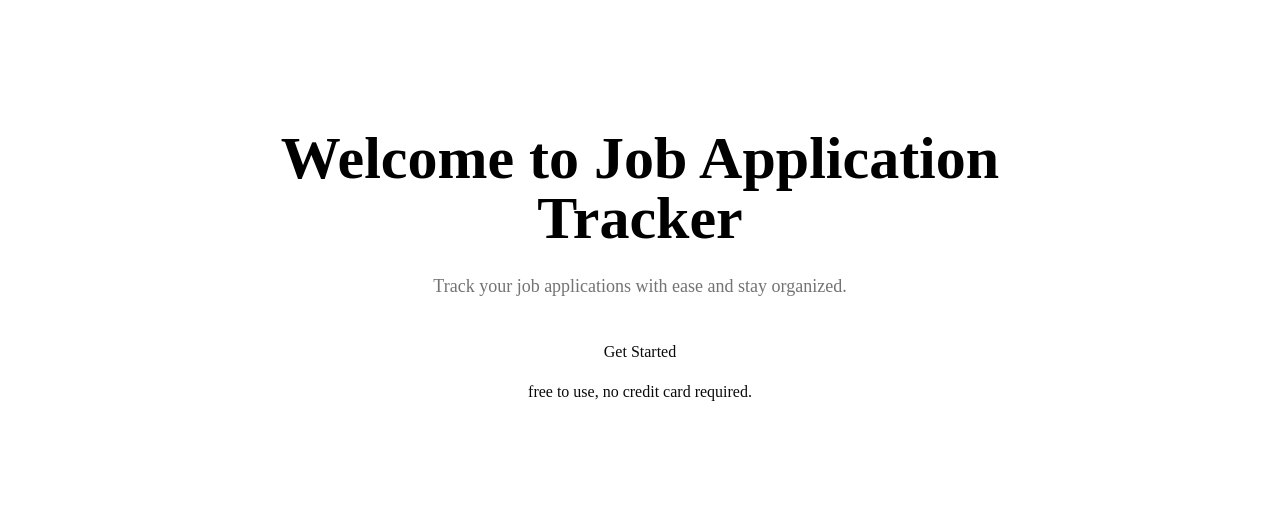
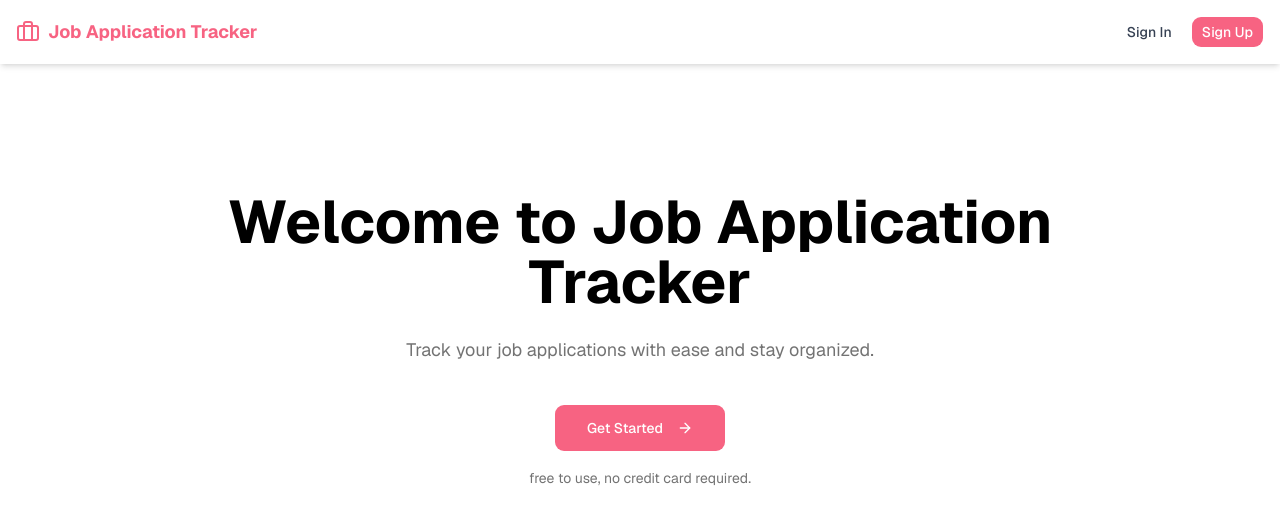
Before and after one commit to MChoir24/job-application-tracker, a Next.js app: page / in a window 1280 px wide. Shown: the top 524 px of the page. Built offline with nearby package versions, Linux system fonts and the light colour scheme.

Commit message:
feat: add layout, navbar, and authentication pages with styling updates

```diff
--- /dev/null
+++ b/app/(auth)/layout.tsx
@@ -0,0 +1,7 @@
+export default function layout({ children }: { children: React.ReactNode }) {
+  return (
+    <div className="flex min-h-screen flex-col items-center justify-center">
+      {children}
+    </div>
+  );
+}
--- /dev/null
+++ b/app/(auth)/sign-in/page.tsx
@@ -0,0 +1,3 @@
+export default function SignIn() {
+  return <h1 className="text-2xl font-bold">Sign In Page</h1>;
+}
--- /dev/null
+++ b/app/(auth)/sign-up/page.tsx
@@ -0,0 +1,3 @@
+export default function SignUp() {
+  return <h1 className="text-2xl font-bold">Sign Up Page</h1>;
+}
--- a/app/globals.css
+++ b/app/globals.css
@@ -1,14 +1,12 @@
 @import "tailwindcss";
 @import "tw-animate-css";
-@import "shadcn/tailwind.css";
-/* @import "tw-animate-css"; */
 
 @custom-variant dark (&:is(.dark *));
 
 @theme inline {
   --color-background: var(--background);
   --color-foreground: var(--foreground);
-  --font-sans: var(--font-sans);
+  --font-sans: var(--font-geist-sans);
   --font-mono: var(--font-geist-mono);
   --color-sidebar-ring: var(--sidebar-ring);
   --color-sidebar-border: var(--sidebar-border);
@@ -43,45 +41,41 @@
   --radius-md: calc(var(--radius) - 2px);
   --radius-lg: var(--radius);
   --radius-xl: calc(var(--radius) + 4px);
-  --font-heading: var(--font-sans);
-  --radius-2xl: calc(var(--radius) * 1.8);
-  --radius-3xl: calc(var(--radius) * 2.2);
-  --radius-4xl: calc(var(--radius) * 2.6);
 }
 
 :root {
   --radius: 0.625rem;
+  --background: oklch(1 0 0);
+  --foreground: oklch(0.145 0 0);
   --card: oklch(1 0 0);
   --card-foreground: oklch(0.145 0 0);
   --popover: oklch(1 0 0);
   --popover-foreground: oklch(0.145 0 0);
-  --primary: oklch(0.205 0 0);
-  --primary-foreground: oklch(0.985 0 0);
+  --primary: #f76382;
+  --primary-foreground: oklch(1 0 0);
   --secondary: oklch(0.97 0 0);
-  --secondary-foreground: oklch(0.205 0 0);
+  --secondary-foreground: oklch(0.145 0 0);
   --muted: oklch(0.97 0 0);
   --muted-foreground: oklch(0.556 0 0);
-  --accent: oklch(0.97 0 0);
-  --accent-foreground: oklch(0.205 0 0);
+  --accent: oklch(0.98 0.01 340);
+  --accent-foreground: #f76382;
   --destructive: oklch(0.577 0.245 27.325);
   --border: oklch(0.922 0 0);
   --input: oklch(0.922 0 0);
-  --ring: oklch(0.708 0 0);
-  --chart-1: oklch(0.87 0 0);
-  --chart-2: oklch(0.556 0 0);
-  --chart-3: oklch(0.439 0 0);
-  --chart-4: oklch(0.371 0 0);
-  --chart-5: oklch(0.269 0 0);
+  --ring: #f76382;
+  --chart-1: oklch(0.646 0.222 41.116);
+  --chart-2: oklch(0.6 0.118 184.704);
+  --chart-3: oklch(0.398 0.07 227.392);
+  --chart-4: oklch(0.828 0.189 84.429);
+  --chart-5: oklch(0.769 0.188 70.08);
   --sidebar: oklch(0.985 0 0);
   --sidebar-foreground: oklch(0.145 0 0);
-  --sidebar-primary: oklch(0.205 0 0);
-  --sidebar-primary-foreground: oklch(0.985 0 0);
-  --sidebar-accent: oklch(0.97 0 0);
-  --sidebar-accent-foreground: oklch(0.205 0 0);
+  --sidebar-primary: #f76382;
+  --sidebar-primary-foreground: oklch(1 0 0);
+  --sidebar-accent: oklch(0.98 0.01 340);
+  --sidebar-accent-foreground: #f76382;
   --sidebar-border: oklch(0.922 0 0);
-  --sidebar-ring: oklch(0.708 0 0);
-  --background: oklch(1 0 0);
-  --foreground: oklch(0.145 0 0);
+  --sidebar-ring: #f76382;
 }
 
 .dark {
@@ -91,7 +85,7 @@
   --card-foreground: oklch(0.985 0 0);
   --popover: oklch(0.205 0 0);
   --popover-foreground: oklch(0.985 0 0);
-  --primary: oklch(0.922 0 0);
+  --primary: #f76382;
   --primary-foreground: oklch(0.205 0 0);
   --secondary: oklch(0.269 0 0);
   --secondary-foreground: oklch(0.985 0 0);
@@ -103,11 +97,11 @@
   --border: oklch(1 0 0 / 10%);
   --input: oklch(1 0 0 / 15%);
   --ring: oklch(0.556 0 0);
-  --chart-1: oklch(0.87 0 0);
-  --chart-2: oklch(0.556 0 0);
-  --chart-3: oklch(0.439 0 0);
-  --chart-4: oklch(0.371 0 0);
-  --chart-5: oklch(0.269 0 0);
+  --chart-1: oklch(0.488 0.243 264.376);
+  --chart-2: oklch(0.696 0.17 162.48);
+  --chart-3: oklch(0.769 0.188 70.08);
+  --chart-4: oklch(0.627 0.265 303.9);
+  --chart-5: oklch(0.645 0.246 16.439);
   --sidebar: oklch(0.205 0 0);
   --sidebar-foreground: oklch(0.985 0 0);
   --sidebar-primary: oklch(0.488 0.243 264.376);
@@ -125,7 +119,4 @@
   body {
     @apply bg-background text-foreground;
   }
-  html {
-    @apply font-sans;
-  }
 }
--- a/app/layout.tsx
+++ b/app/layout.tsx
@@ -1,6 +1,7 @@
 import type { Metadata } from "next";
 import { Geist, Geist_Mono } from "next/font/google";
 import "./globals.css";
+import Navbar from "@/components/navbar";
 
 const geistSans = Geist({
   variable: "--font-geist-sans",
@@ -27,7 +28,10 @@ export default function RootLayout({
       lang="en"
       className={`${geistSans.variable} ${geistMono.variable} h-full antialiased`}
     >
-      <body className="min-h-full flex flex-col">{children}</body>
+      <body className="min-h-full flex flex-col">
+        <Navbar />
+        {children}
+      </body>
     </html>
   );
 }
--- a/app/page.tsx
+++ b/app/page.tsx
@@ -1,3 +1,7 @@
+import { Button } from "@/components/ui/button";
+import { ArrowRight } from "lucide-react";
+import Link from "next/link";
+
 export default function Home() {
   return (
     <div className="flex min-h-screen flex-col">
@@ -12,8 +16,18 @@ export default function Home() {
               Track your job applications with ease and stay organized.
             </p>
             <div className="flex flex-col gap-4 items-center">
-              <button className="">Get Started</button>
-              <p>free to use, no credit card required.</p>
+              <Link href="/sign-up">
+                <Button
+                  className="cursor-pointer px-8 h-12 font-medium"
+                  variant={"default"}
+                  size={"lg"}
+                >
+                  Get Started <ArrowRight className="ml-2" />
+                </Button>
+              </Link>
+              <p className="text-sm text-muted-foreground">
+                free to use, no credit card required.
+              </p>
             </div>
           </div>
         </section>
--- /dev/null
+++ b/components/navbar.tsx
@@ -0,0 +1,36 @@
+import Link from "next/link";
+import { Briefcase } from "lucide-react";
+import { Button } from "./ui/button";
+
+export default function Navbar() {
+  return (
+    <nav className="bg-white p-4 shadow-md w-full">
+      <div className="container mx-auto flex items-center justify-between">
+        <Link
+          href="/"
+          className="flex gap-2 items-center text-primary text-lg font-bold"
+        >
+          <Briefcase /> Job Application Tracker
+        </Link>
+        <div>
+          <Link href="/sign-in">
+            <Button
+              variant={"ghost"}
+              className="text-gray-700 hover:text-black"
+            >
+              Sign In
+            </Button>
+          </Link>
+          <Link href="/sign-up">
+            <Button
+              variant={"default"}
+              className="bg-primary hover:bg-primary/80 ml-2"
+            >
+              Sign Up
+            </Button>
+          </Link>
+        </div>
+      </div>
+    </nav>
+  );
+}
```
